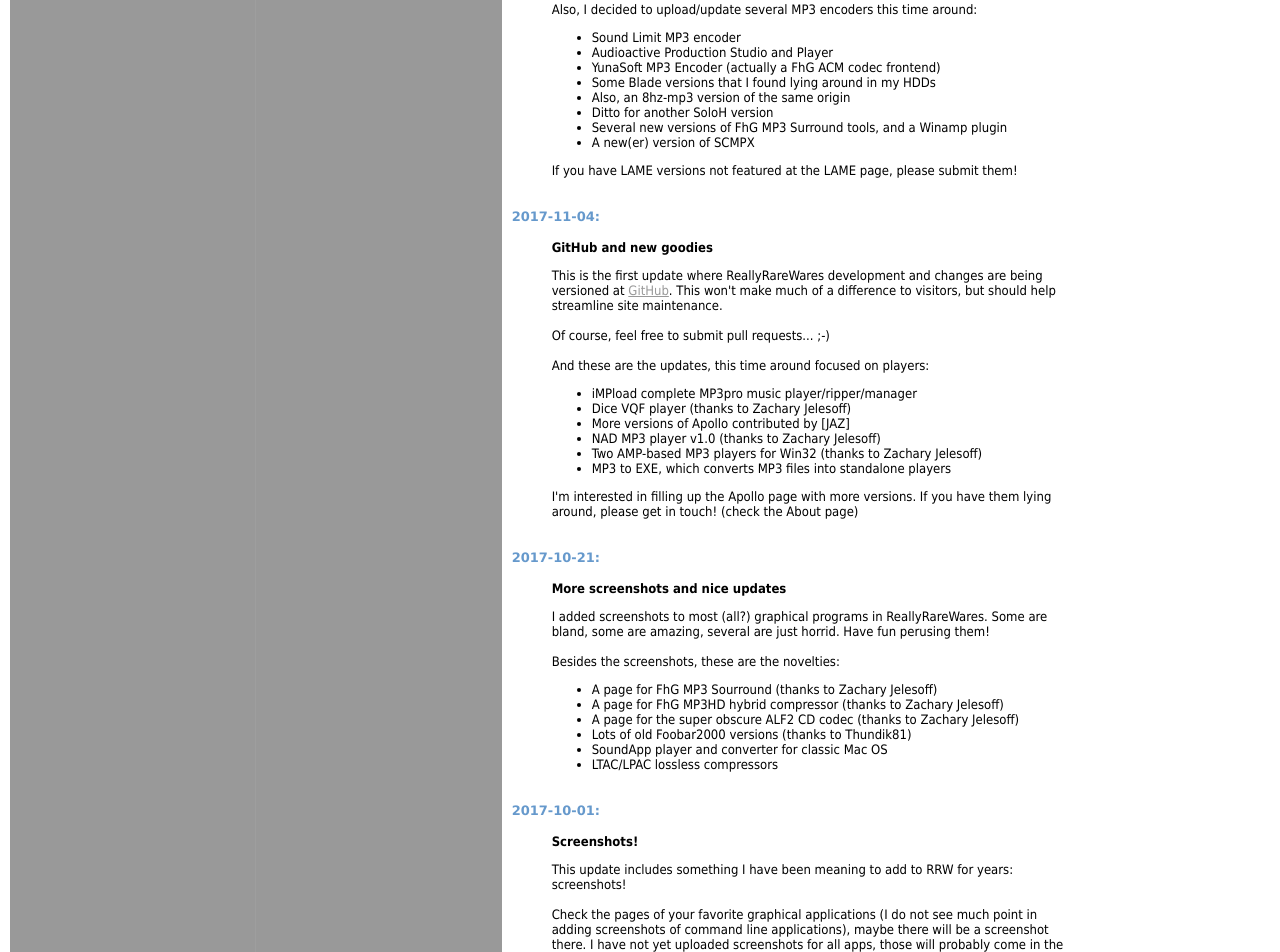
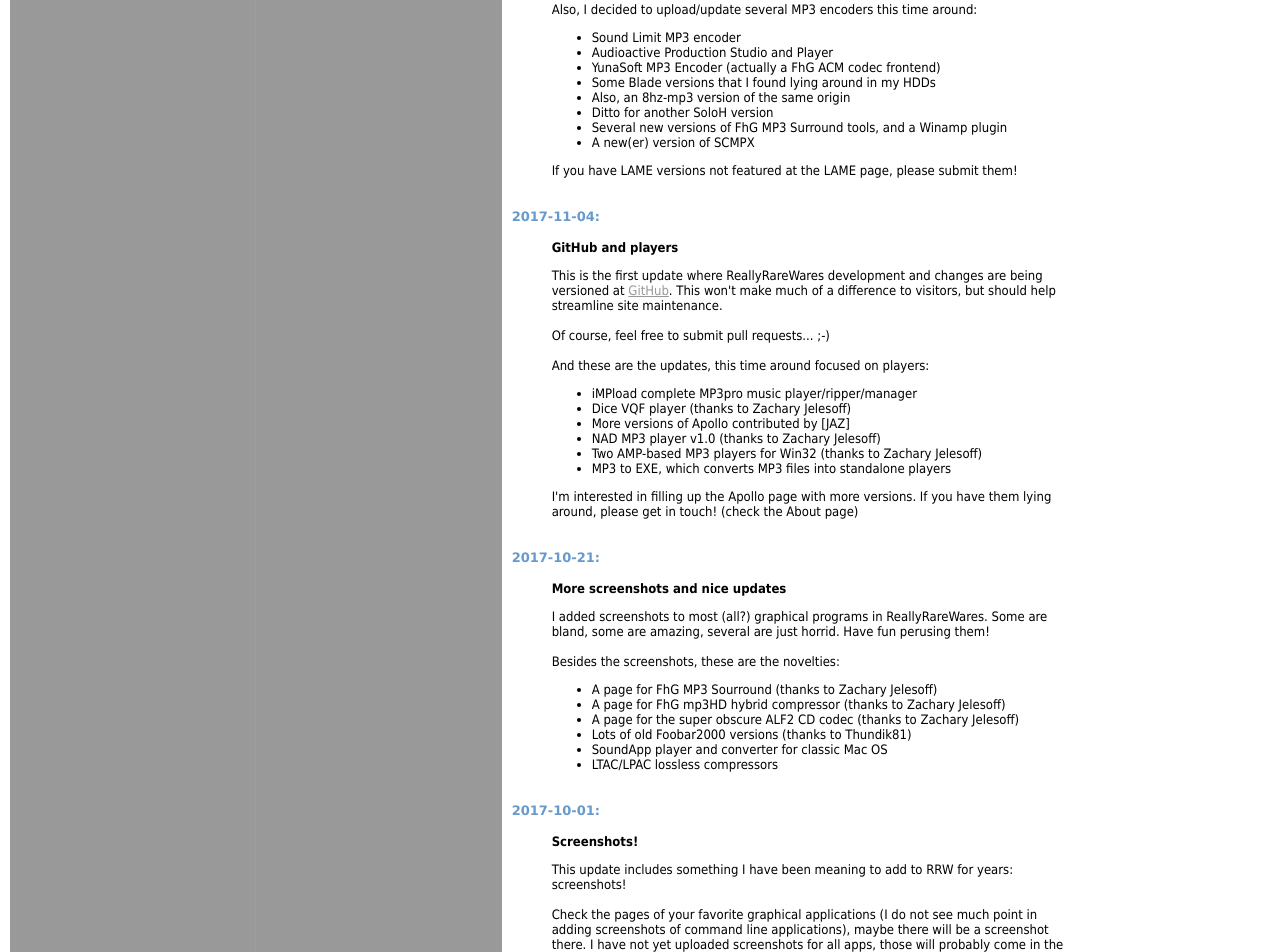
Before and after one commit to rjamorim/rrw, a PHP site: page / in a window 1280 px wide. Shown: the part 654-1606 px from the top of the page. Run offline with PHP 8.4, Linux system fonts and the light colour scheme; grey boxes are pictures that could not be loaded.

Commit message:
Minor improvements

```diff
--- a/index.php
+++ b/index.php
@@ -203,7 +203,7 @@ Providing <i>really</i> hard to<br> find pieces of software<br> since 2003-12-03
               <br><div align="justify"><b> 2017-11-04: </b></div><p>
             </font>
             <font face="Tahoma" size=2 color="black"><blockquote>
-              <font face="Tahoma" size=2 color="black"><b>GitHub and new goodies</b></font><p>
+              <font face="Tahoma" size=2 color="black"><b>GitHub and players</b></font><p>
                   This is the first update where ReallyRareWares development and changes are being versioned
                   at <a href="https://github.com/rjamorim/rrw" target=outside>GitHub</a>. This won't make
                   much of a difference to visitors, but should help streamline site maintenance.<br><br>
@@ -236,7 +236,7 @@ Providing <i>really</i> hard to<br> find pieces of software<br> since 2003-12-03
                   Besides the screenshots, these are the novelties:
                   <ul>
                     <li>A page for FhG MP3 Sourround (thanks to Zachary Jelesoff)</li>
-                    <li>A page for FhG MP3HD hybrid compressor (thanks to Zachary Jelesoff)</li>
+                    <li>A page for FhG mp3HD hybrid compressor (thanks to Zachary Jelesoff)</li>
                     <li>A page for the super obscure ALF2 CD codec (thanks to Zachary Jelesoff)</li>
                     <li>Lots of old Foobar2000 versions (thanks to Thundik81)</li>
                     <li>SoundApp player and converter for classic Mac OS</li>
```
